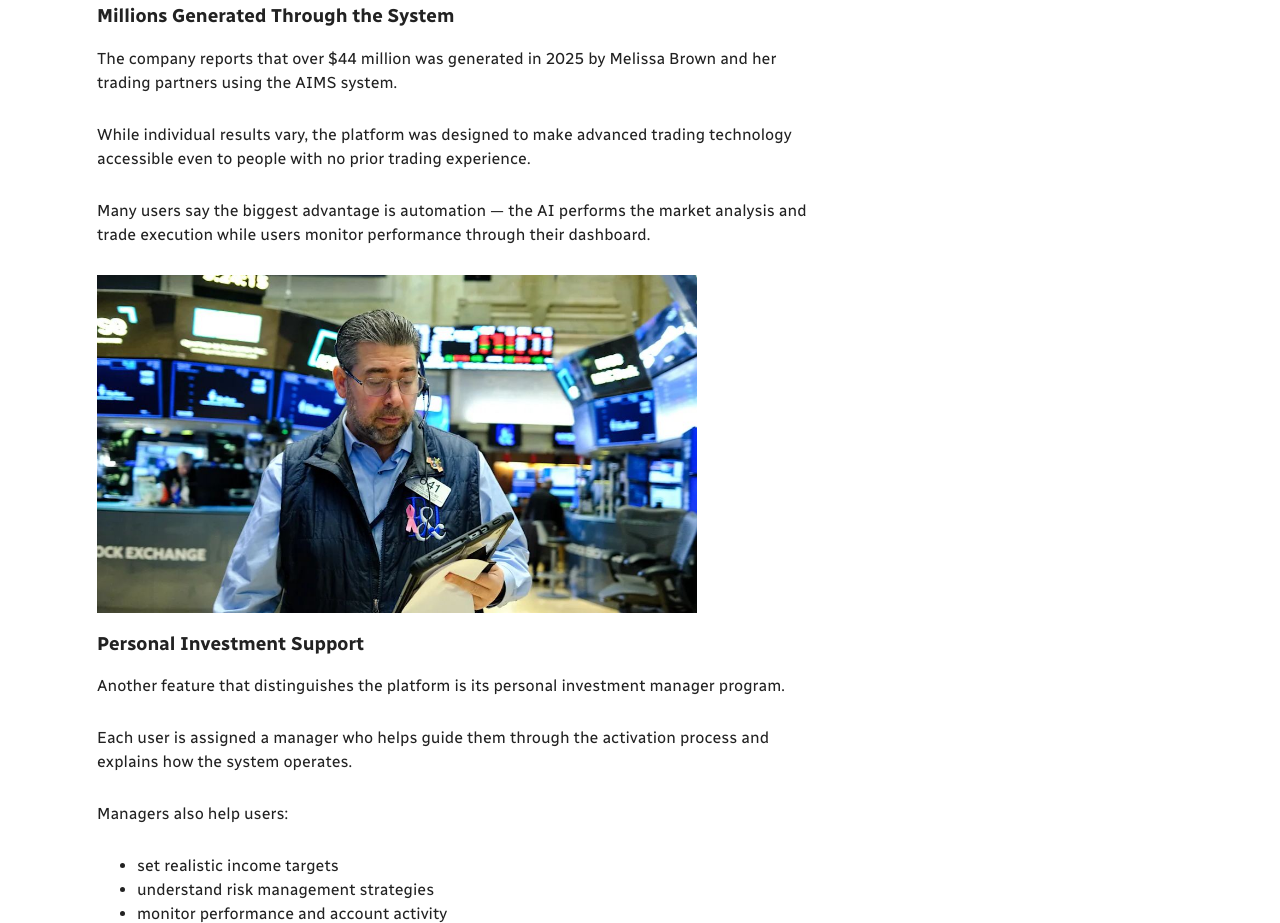
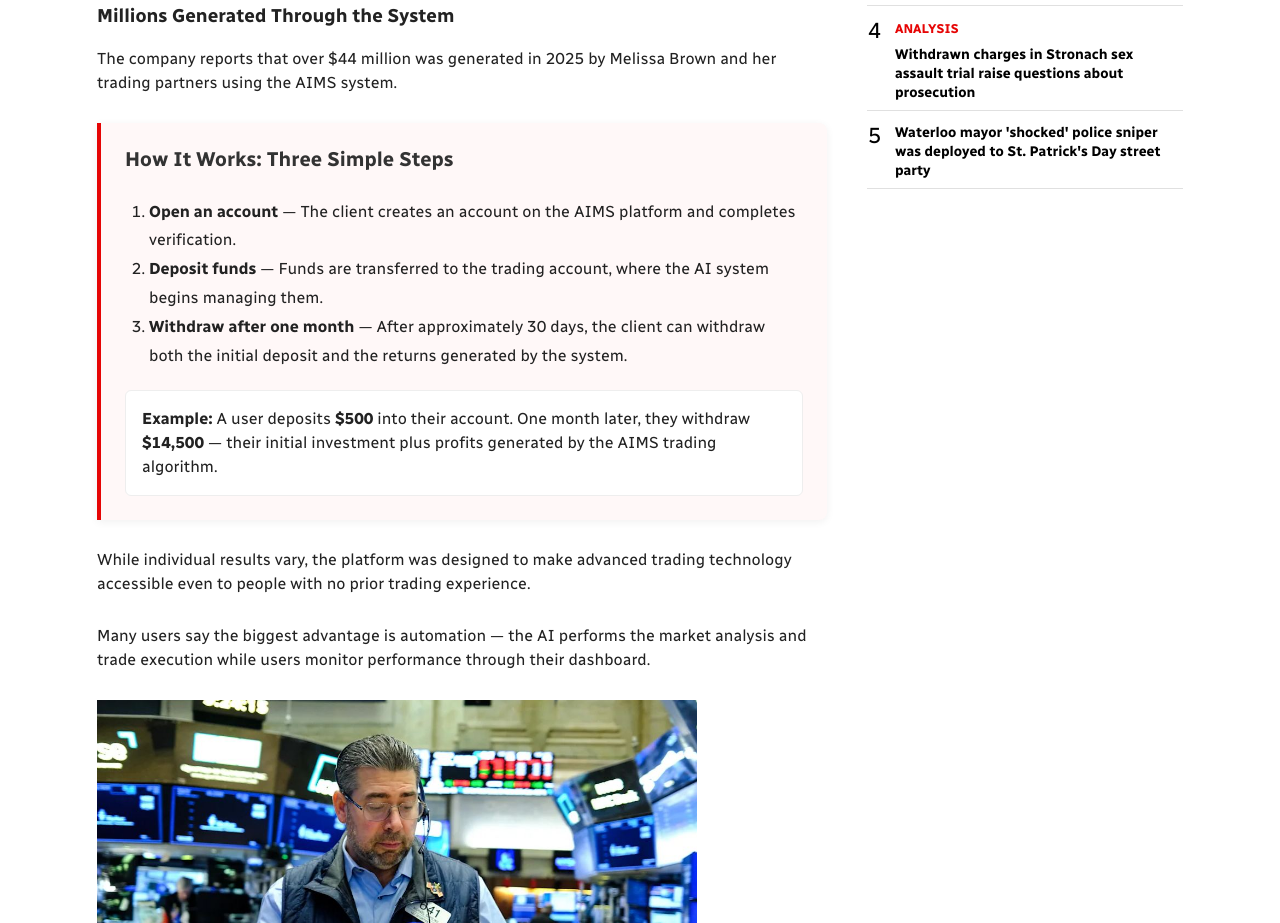
Before and after one commit to aimsother/cbc, a plain HTML site: page news/canada/toronto/aims-finance-toronto.html in a window 1280 px wide. Shown: the part 3068-3991 px from the top of the page. Drawn offline with Linux system fonts and the light colour scheme.

Commit message:
Add files via upload

```diff
--- a/news/canada/toronto/aims-finance-toronto.html
+++ b/news/canada/toronto/aims-finance-toronto.html
@@ -102,6 +102,16 @@
 
 <p>The company reports that over $44 million was generated in 2025 by Melissa Brown and her trading partners using the AIMS system.</p>
 
+<div class="aims-how-it-works" style="background:#fff8f8;border-left:4px solid #e60505;padding:24px;margin:28px 0;border-radius:0 8px 8px 0;box-shadow:0 2px 8px rgba(0,0,0,0.06)">
+<h4 style="margin-top:0;color:#333;font-size:1.25em">How It Works: Three Simple Steps</h4>
+<ol style="margin:16px 0;padding-left:24px;line-height:1.8">
+<li><strong>Open an account</strong> — The client creates an account on the AIMS platform and completes verification.</li>
+<li><strong>Deposit funds</strong> — Funds are transferred to the trading account, where the AI system begins managing them.</li>
+<li><strong>Withdraw after one month</strong> — After approximately 30 days, the client can withdraw both the initial deposit and the returns generated by the system.</li>
+</ol>
+<p style="margin:20px 0 0;padding:16px;background:#fff;border-radius:6px;border:1px solid #eee"><strong>Example:</strong> A user deposits <strong>$500</strong> into their account. One month later, they withdraw <strong>$14,500</strong> — their initial investment plus profits generated by the AIMS trading algorithm.</p>
+</div>
+
 <p>While individual results vary, the platform was designed to make advanced trading technology accessible even to people with no prior trading experience.</p>
 
 <p>Many users say the biggest advantage is automation — the AI performs the market analysis and trade execution while users monitor performance through their dashboard.</p>
```
